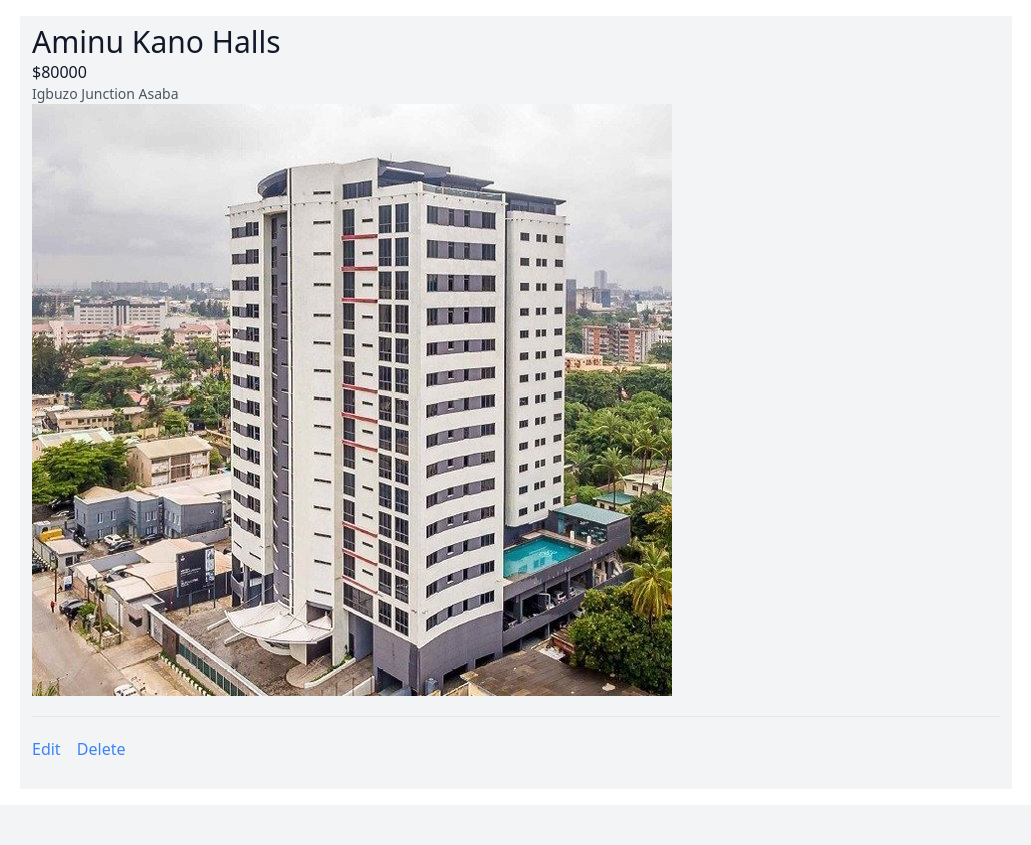
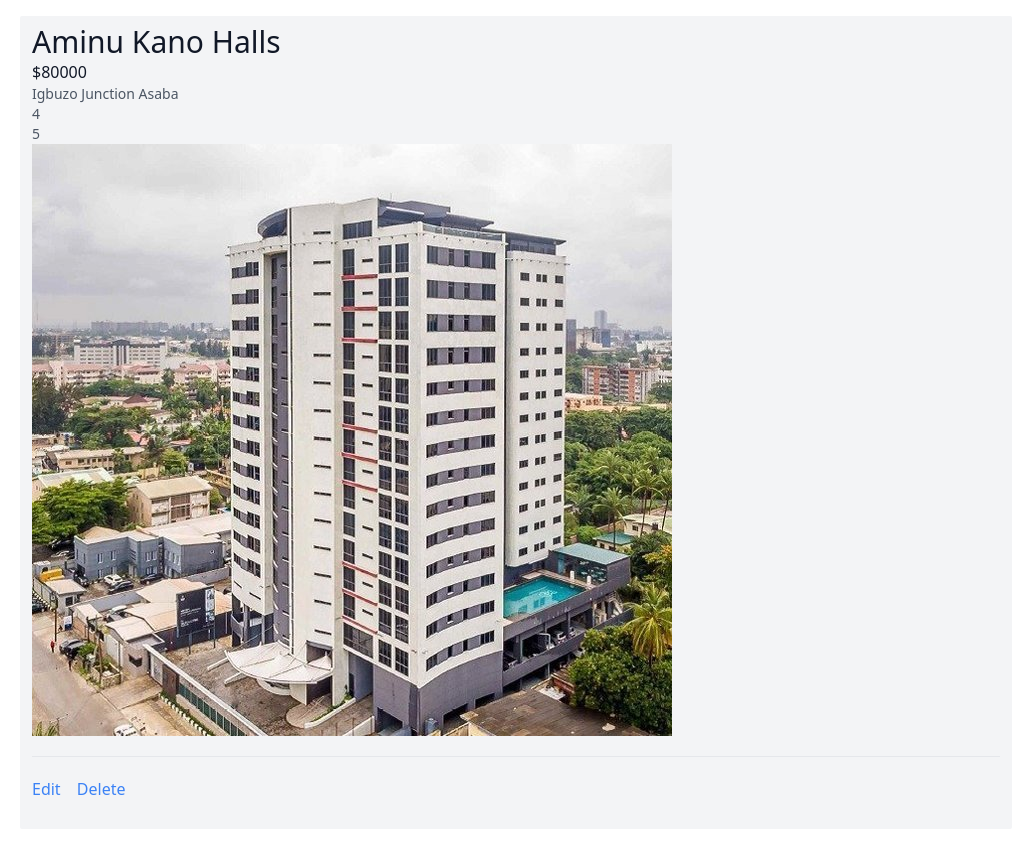
Before and after one commit to Adrianthebeloved/django_real_estate_api, a Django app: page /listings/3/ in a window 1280 px wide. Shown: the whole page, without its empty margins (124-1155 px from the left). Before the commit the page ends 755 px from the top, so only its background shows below. Run offline with Django 4.2, Linux system fonts and the light colour scheme; data comes from the database, SQL or seed files in the repository; some libraries are stand-ins or nearby versions.

Commit message:
templates

```diff
--- a/templates/listing.html
+++ b/templates/listing.html
@@ -6,6 +6,8 @@
     <h3 class="text-3xl text-gray-900">{{ listing.title }}</h3>
     <p class="text-gray-900">${{ listing.price }}</p>
     <p class="text-gray-600 text-sm">{{ listing.address }}</p>
+    <p class="text-gray-600 text-sm">{{ listing.num_bedrooms }}</p>
+    <p class="text-gray-600 text-sm">{{ listing.num_bathrooms }}</p>
     <img src="{{ listing.image.url }}" alt="" />
 
     {% comment %} {% if request.user.is_staff %} {% endcomment %}
--- a/templates/listings.html
+++ b/templates/listings.html
@@ -8,6 +8,7 @@
 
 <div class="mt-4 px-3 py-2 bg-gray-100 rounded-sm">
     <h3 class="text-3xl text-gray-900">{{ listing.title }}</h3>
+    <p class="text-gray-600 text-sm">{{ listing.address }}</p>
     <img src="{{ listing.image.url }}" alt="" />
     <a href="/listings/{{ listing.id }}/" class="text-blue-500">
         View details
```
